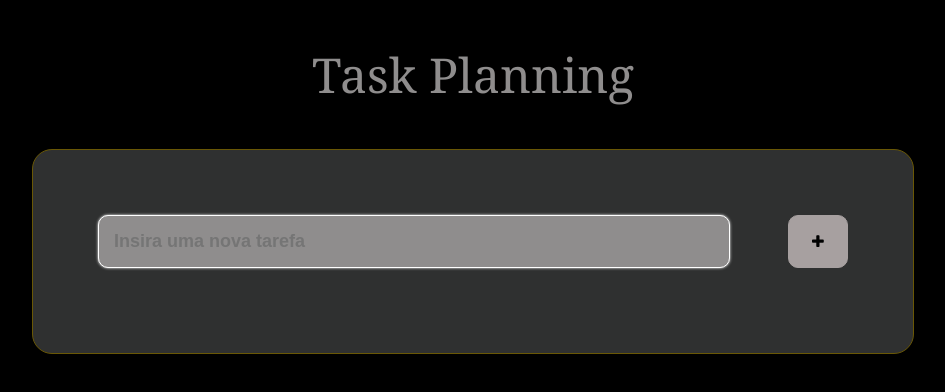
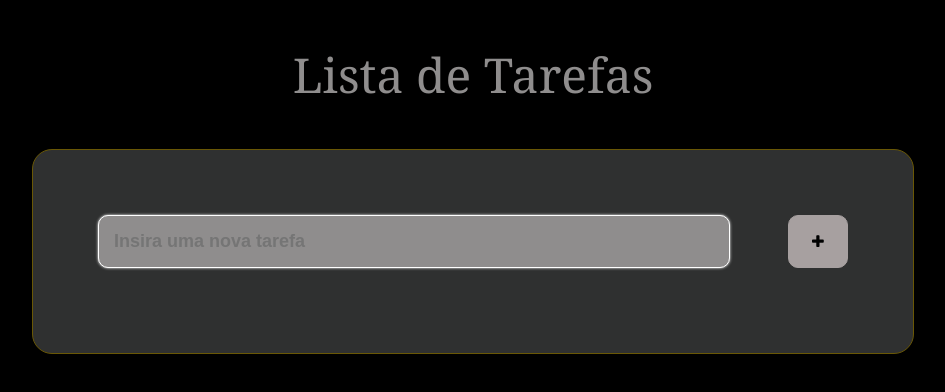
Before and after one commit to llucasalmeida/TaskList, a plain HTML site: page index.html in a window 1280 px wide. Shown: the whole page, without its empty margins (167-1112 px from the left). Drawn offline with Linux system fonts and the light colour scheme.

Commit message:
Alterando o h1

```diff
--- a/index.html
+++ b/index.html
@@ -11,7 +11,7 @@
 </head>
 
 <body>
-    <h1>Task Planning</h1>
+    <h1>Lista de Tarefas</h1>
     <div class="container">
         <div class="top">
             <input id="newTask" type="text" placeholder="Insira uma nova tarefa">
```
